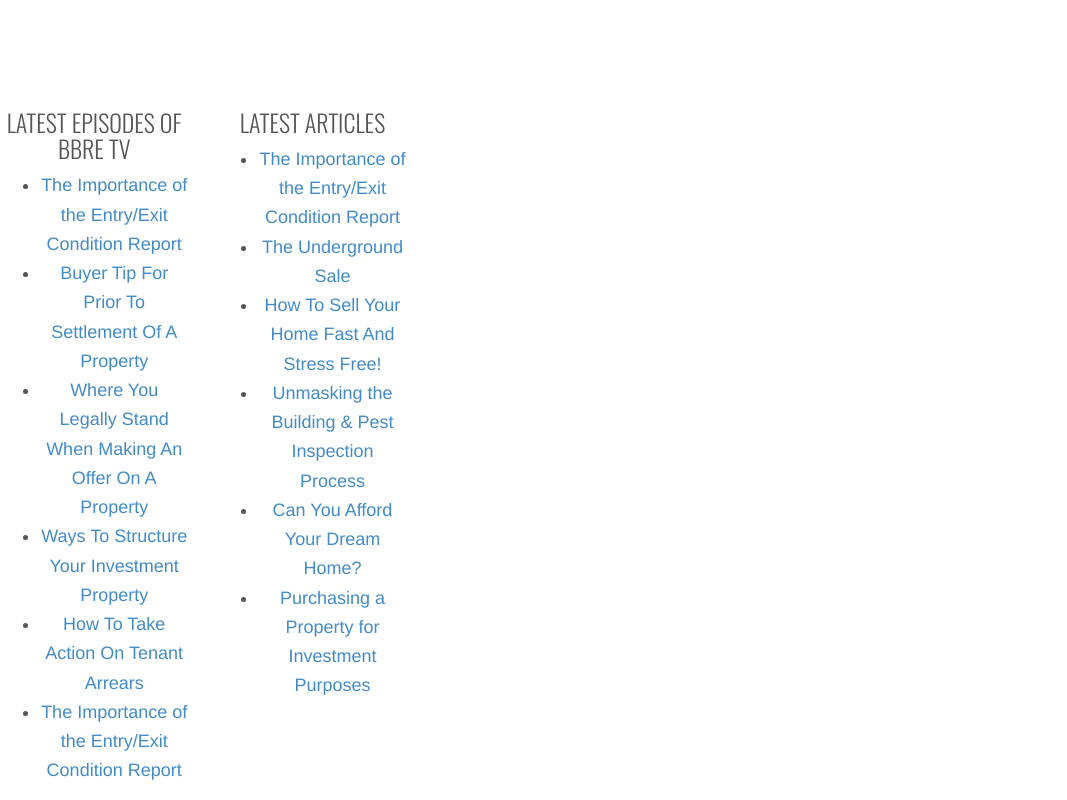
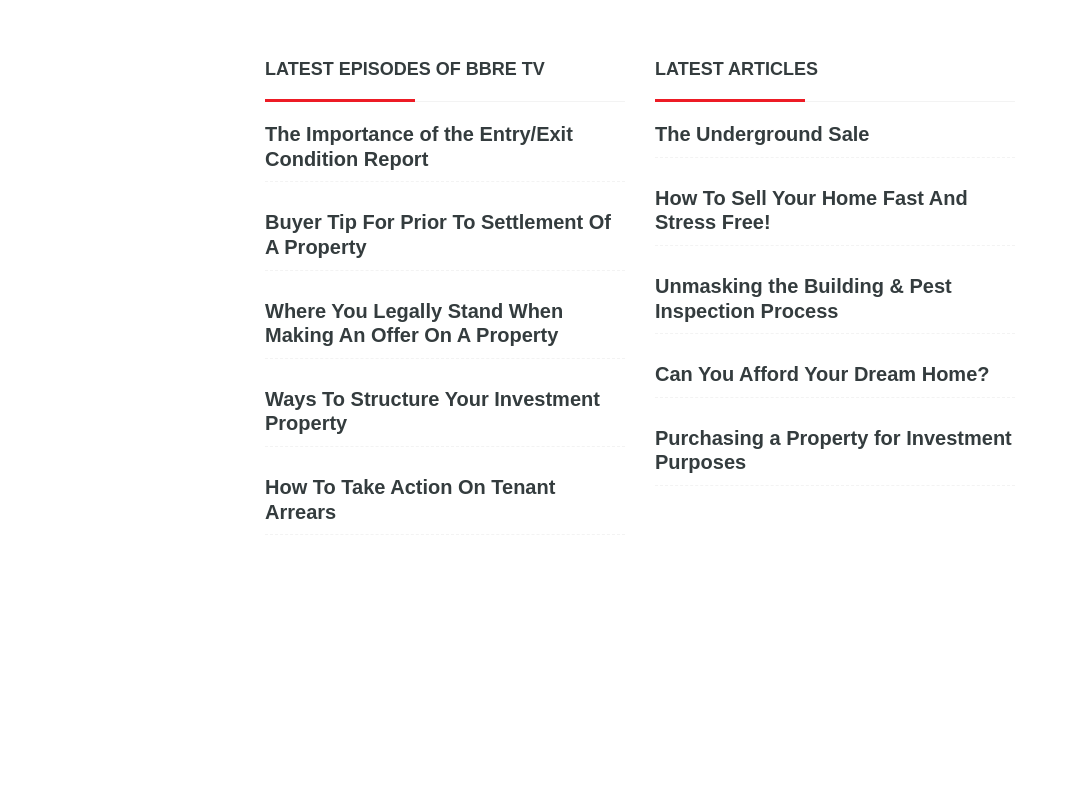
Before and after one commit to EugenRakhimov/realty_html, a plain HTML site: page index.html in a window 1280 px wide. Shown: the part 1700-2500 px from the top of the page, without its empty margins (0-1067 px from the left). Drawn offline with nearby package versions, Linux system fonts and the light colour scheme.

Commit message:
some fixes

```diff
--- a/assets/css/style.css
+++ b/assets/css/style.css
@@ -366,7 +366,6 @@ h1, h2, h3, h4, h5, h6 {
 /* Portfolio Wrap Section */
 #portfoliowrap {
 	display: block;
-	margin-bottom: 80px;
 }
 
 #portfoliowrap h1 {
@@ -437,6 +436,59 @@ h1, h2, h3, h4, h5, h6 {
 
 .portfolio {
 	background-image: url(../img/portfolio-sep.jpg);
+}
+
+.title {
+  font-weight: 800;
+  border-bottom: 1px solid #f3f3f3;
+  font-size: 18px;
+  margin-top: 0px;
+  text-align: left;
+  margin-bottom: 20px;
+  text-transform: uppercase;
+  padding-bottom: 18px;
+  color: #343c3e;
+  font-family: "effra",sans-serif;
+  line-height: 1.2;
+  word-wrap: break-word;
+}
+.title:after{
+    content: "";
+    width: 70%;
+    max-width: 150px;
+    height: 3px;
+    background: #ed1b25;
+    display: block;
+    position: relative;
+    top: 19px;
+}
+
+.links-list a:hover {
+    color: #ed1b25;
+    outline: 0;
+}
+.links-list a {
+  text-decoration: none;
+  color: #343c3e;
+  font-family: "effra",sans-serif;
+  font-weight: 700;
+  font-size: 20px;
+  margin: 0 0 10px;
+
+}
+.links-list  {
+  list-style: none;
+  padding-left: 0;
+  text-align: left;
+  line-height: 1.2;
+}
+.links-list  li {
+  padding-bottom: 10px;
+  margin-bottom: 28px;
+  border-bottom: 1px dashed #f3f3f3;
+}
+.inner-links {
+  padding-bottom: 80px;
 }
 
 /* Service Wrap */
--- a/index.html
+++ b/index.html
@@ -203,12 +203,13 @@
 		</div>
 
 	<!-- ABOUT SEPARATOR -->
-  <div class="inner-links"
+  <div class="inner-links">
 		<div class="container">
 			<div class="row mt centered">
-				<div class="col-lg-2 col-md-2 col-sm-2 col-xs-12 proc">
-					<h3>LATEST EPISODES OF BBRE TV</h3>
-          <ul>
+				<div class="col-lg-4 col-md-4 col-sm-4 col-xs-12
+        col-md-offset-2 col-lg-offset-2 col-sm-offset-2 proc">
+					<h3 class="title">LATEST EPISODES OF BBRE TV</h3>
+          <ul class="links-list">
             <li>
     					<a href="#" > The Importance of the Entry/Exit Condition Report </a>
             </li>
@@ -224,17 +225,11 @@
             <li>
     					<a href="#" >How To Take Action On Tenant Arrears</a>
             </li>
-            <li>
-    					<a href="#" > The Importance of the Entry/Exit Condition Report </a>
-            </li>
           </ul>
 				</div>
-				<div class="col-lg-2 col-md-2 col-sm-2 col-xs-12 proc">
-          <h3>LATEST ARTICLES</h3>
-          <ul>
-            <li>
-    					<a href="#" > The Importance of the Entry/Exit Condition Report </a>
-            </li>
+				<div class="col-lg-4 col-md-4 col-sm-4 col-xs-12 proc">
+          <h3 class="title">LATEST ARTICLES</h3>
+          <ul  class="links-list">
             <li>
     					<a href="#" >The Underground Sale</a>
             </li>
```
Also changed, not shown: assets/img/cta_bar_3.jpg (added).
